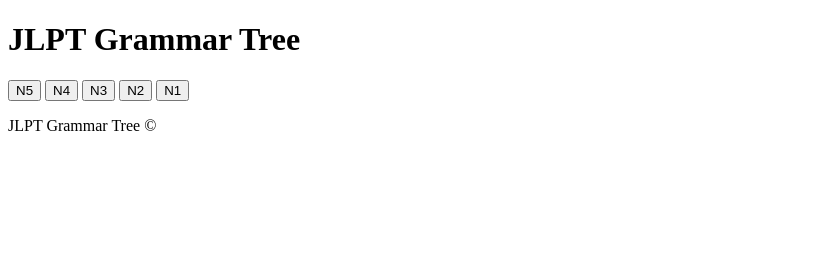
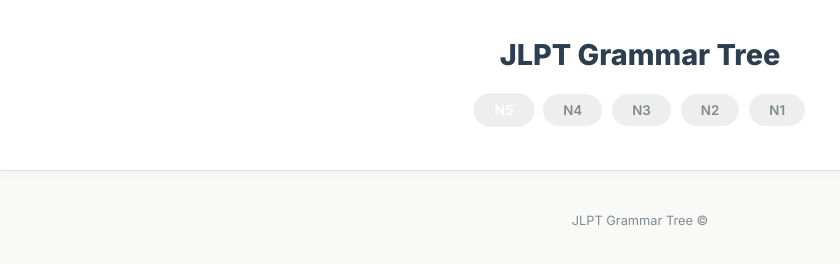
Before and after one commit to qatoqat/jlpt-grammar, a plain HTML site: page index.html in a window 1280 px wide. Shown: the whole page, without its empty margins (0-840 px from the left). Drawn offline with Linux system fonts and the light colour scheme.

Commit message:
Update index.html

```diff
--- a/index.html
+++ b/index.html
@@ -3,12 +3,13 @@
 <head>
     <meta charset="UTF-8">
     <meta name="viewport" content="width=device-width, initial-scale=1.0">
-    <title>JLPT Grammar Tree (Dynamic)</title>
+    <title>JLPT Grammar Tree</title>
 
     <!-- Google Fonts -->
     <link rel="preconnect" href="https://fonts.googleapis.com">
     <link rel="preconnect" href="https://fonts.gstatic.com" crossorigin>
-    <link href="https://fonts.googleapis.com/css2?family=Inter:wght@400;600;800&family=Noto+Sans+JP:wght@400;500;700&display=swap" rel="stylesheet">
+    <link rel="stylesheet" href="https://fonts.googleapis.com/css2?family=Inter:wght@400;600;800&family=Noto+Sans+JP:wght@400;500;700&display=swap">
+    <link rel="stylesheet" href="styles.css">
 </head>
 <body>
 
```
